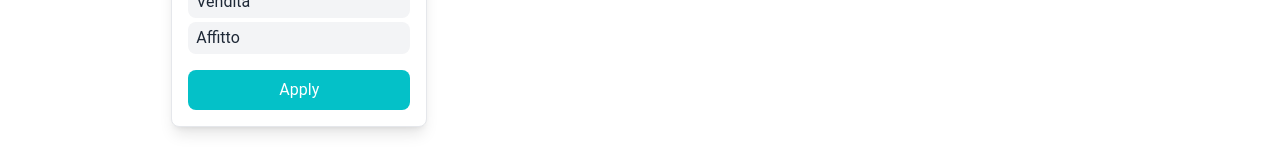
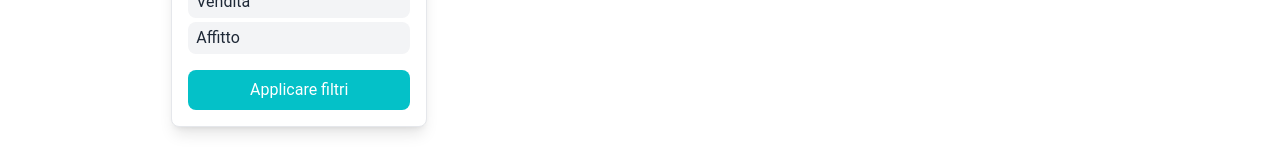
Before and after one commit to ManuelBellucci/eden, a React (Vite) app: page /immobili in a window 1280 px wide. Both pictures are taken after a click on the button "Contratto". Shown: the part 505-665 px from the top of the page. Built offline with nearby package versions, Linux system fonts and the light colour scheme; no server answers.

Commit message:
refactor: Update filter dropdown components with transition animation

```diff
--- a/src/components/immobili/hero/filters/ContractFilterDropdown.jsx
+++ b/src/components/immobili/hero/filters/ContractFilterDropdown.jsx
@@ -37,6 +37,7 @@ const ContractFilterDropdown = ({ isOpen, toggle }) => {
                         strokeLinejoin="round"
                         strokeWidth="2"
                         d={isOpen ? "M5 15l7-7 7 7" : "M19 9l-7 7-7-7"}
+                        className="transition-all ease-in"
                     />
                 </svg>
             </button>
@@ -59,7 +60,7 @@ const ContractFilterDropdown = ({ isOpen, toggle }) => {
                         className="w-full px-4 mt-4 py-2 text-white bg-primary-500 rounded-lg hover:bg-primary-600"
                         onClick={applyContractFilter}
                     >
-                        Apply
+                        Applicare filtri
                     </button>
                 </div>
             )}
--- a/src/components/immobili/hero/filters/RoomsFilterDropdown.jsx
+++ b/src/components/immobili/hero/filters/RoomsFilterDropdown.jsx
@@ -65,6 +65,7 @@ const RoomsFilterDropdown = ({ isOpen, toggle }) => {
                         strokeLinejoin="round"
                         strokeWidth="2"
                         d={isOpen ? "M5 15l7-7 7 7" : "M19 9l-7 7-7-7"}
+                        className="transition-all ease-in"
                     />
                 </svg>
             </button>
@@ -117,7 +118,7 @@ const RoomsFilterDropdown = ({ isOpen, toggle }) => {
                         className="w-full px-4 mt-4 py-2 text-white bg-primary-500 rounded-lg hover:bg-primary-600"
                         onClick={applyRoomsFilter}
                     >
-                        Apply
+                        Applicare filtri
                     </button>
                 </div>
             )}
--- a/src/components/immobili/hero/filters/SizeFilterDropdown.jsx
+++ b/src/components/immobili/hero/filters/SizeFilterDropdown.jsx
@@ -66,6 +66,7 @@ const SizeFilterDropdown = ({ isOpen, toggle }) => {
                         strokeLinejoin="round"
                         strokeWidth="2"
                         d={isOpen ? "M5 15l7-7 7 7" : "M19 9l-7 7-7-7"}
+                        className="transition-all ease-in"
                     />
                 </svg>
             </button>
@@ -118,7 +119,7 @@ const SizeFilterDropdown = ({ isOpen, toggle }) => {
                         className="w-full px-4 mt-4 py-2 text-white bg-primary-500 rounded-lg hover:bg-primary-600"
                         onClick={applySizeFilter}
                     >
-                        Apply
+                        Applicare filtri
                     </button>
                 </div>
             )}
--- a/src/components/immobili/hero/filters/TipologyFilterDropdown.jsx
+++ b/src/components/immobili/hero/filters/TipologyFilterDropdown.jsx
@@ -38,6 +38,7 @@ const TipologyFilterDropdown = ({ isOpen, toggle }) => {
                         strokeLinejoin="round"
                         strokeWidth="2"
                         d={isOpen ? "M5 15l7-7 7 7" : "M19 9l-7 7-7-7"}
+                        className="transition-all ease-in"
                     />
                 </svg>
             </button>
@@ -60,7 +61,7 @@ const TipologyFilterDropdown = ({ isOpen, toggle }) => {
                         className="w-full px-4 mt-4 py-2 text-white bg-primary-500 rounded-lg hover:bg-primary-600"
                         onClick={applyTipologyFilter}
                     >
-                        Apply
+                        Applicare filtri
                     </button>
                 </div>
             )}
```
